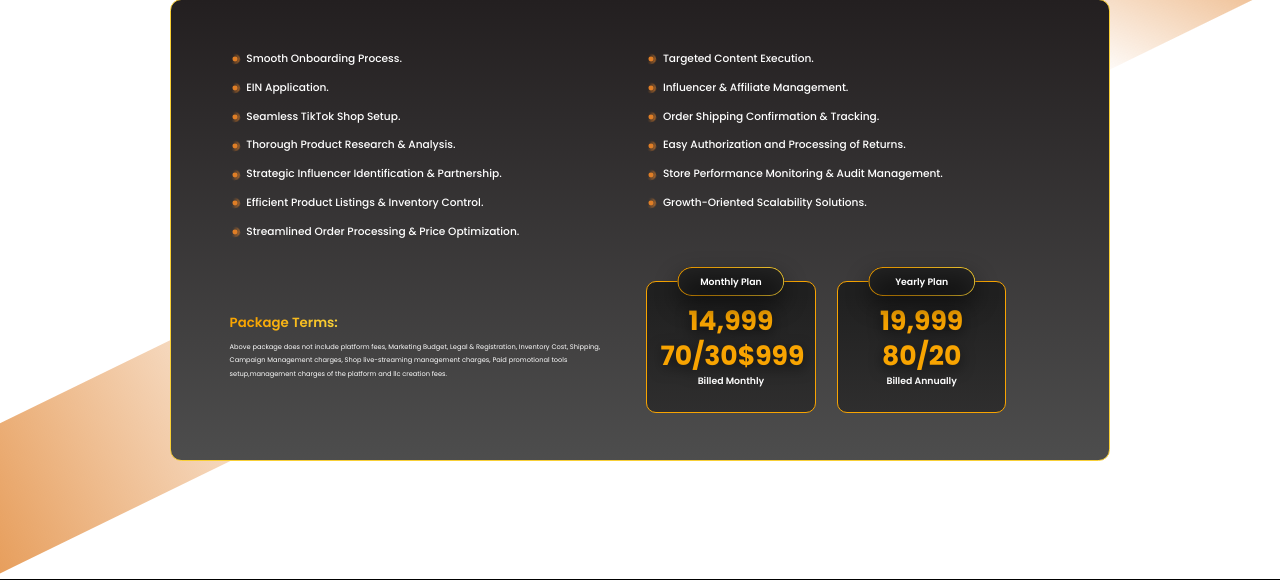
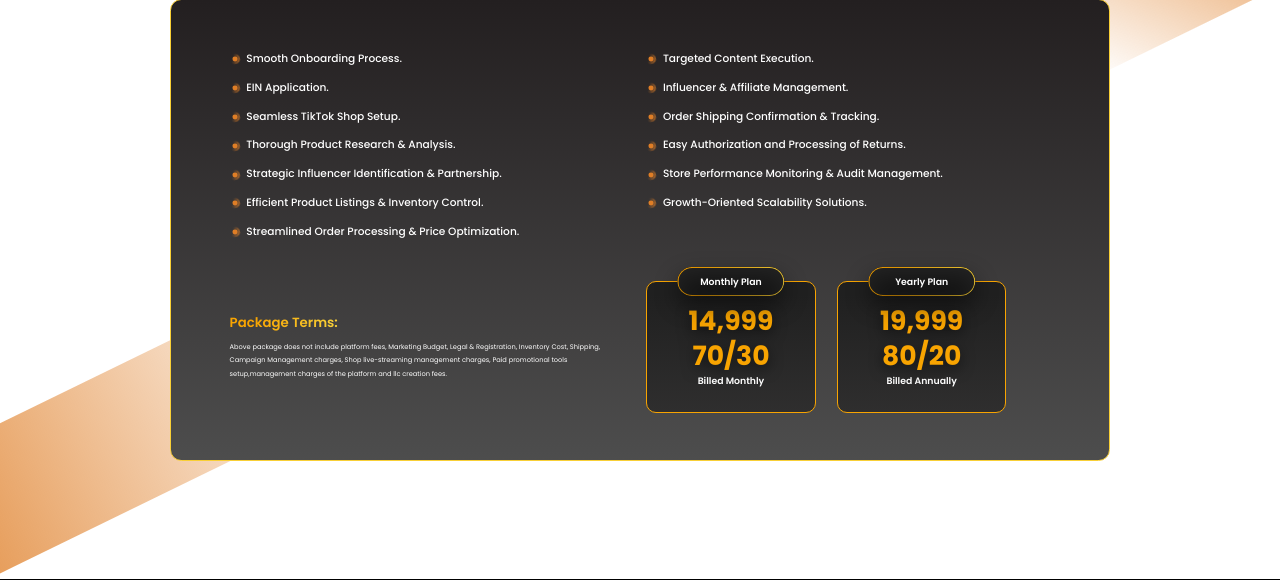
Before and after one commit to AbdullahKlevr/algos, a PHP site: page /tiktok-shop-private-label/ in a window 1280 px wide. Shown: the part 5784-6364 px from the top of the page. Run offline with PHP 8.4, Linux system fonts and the light colour scheme; some libraries are stand-ins or nearby versions.

Commit message:
first commit

```diff
--- a/views/tiktok-shop-private-label.php
+++ b/views/tiktok-shop-private-label.php
@@ -394,7 +394,7 @@
                                     <div class="pricing-box-tiktok pricing-box-monthly">
                                         <span>Monthly Plan</span>
                                         <h3>14,999
-70/30$999</h3>
+70/30</h3>
                                         <p>Billed Monthly</p>
                                         <button class="btn-reg btn-gradient btn-with-arrow d-inline-flex" data-bs-target="#singupmodal" data-bs-toggle="modal">
                                             <span>Get Started</span>
```
